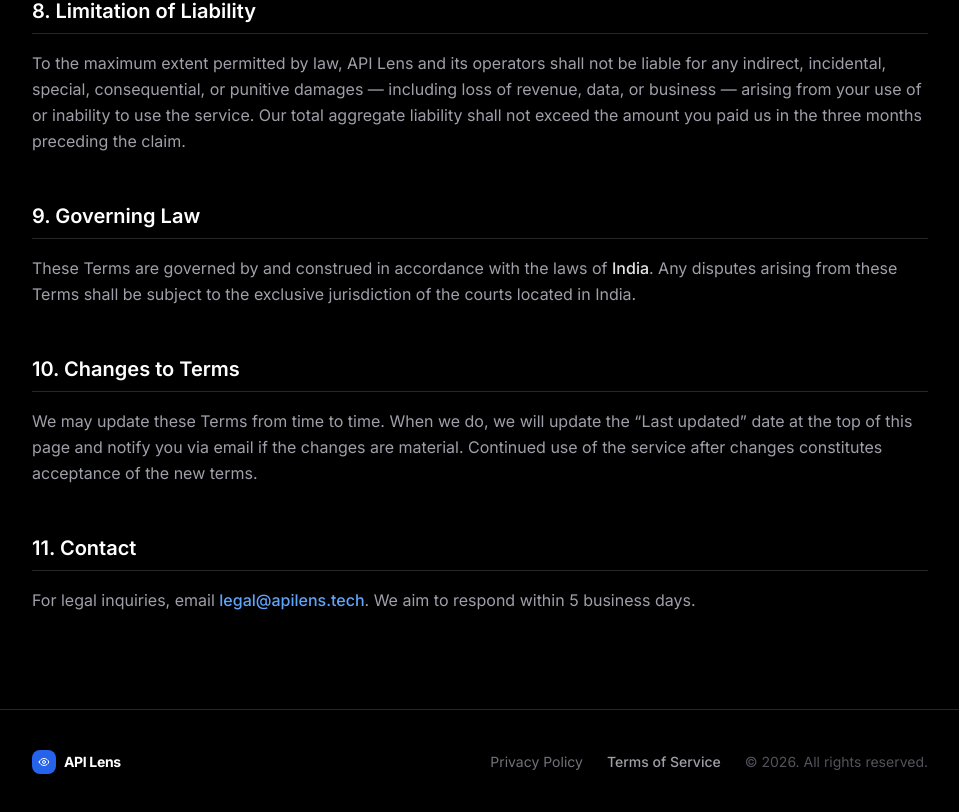
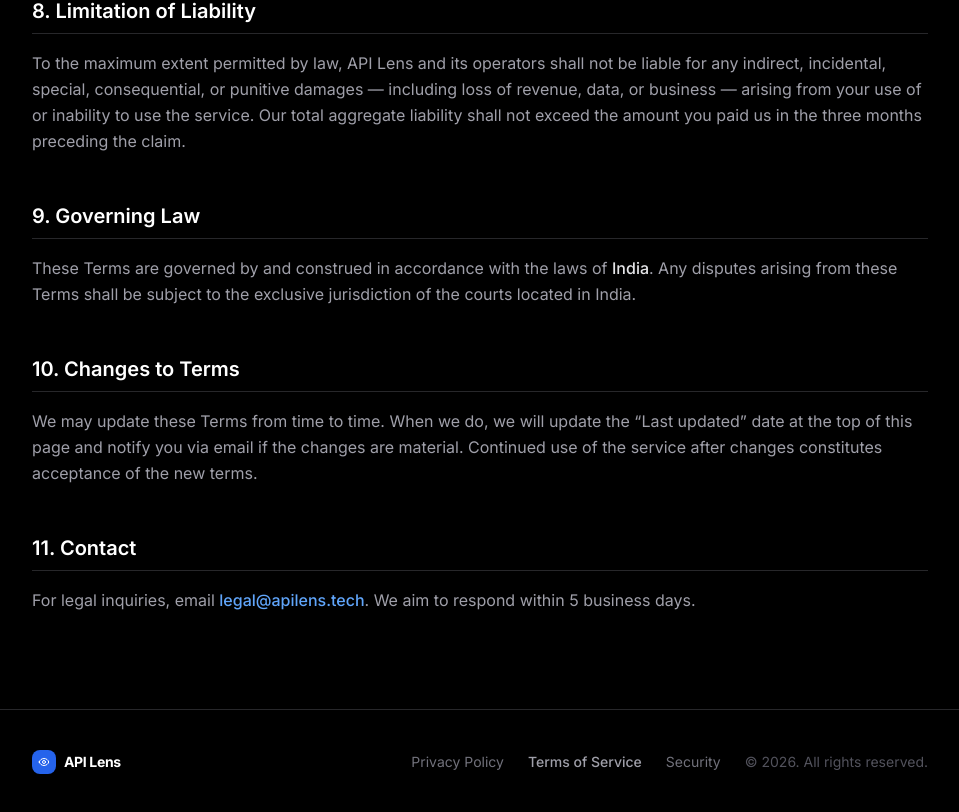
Before and after one commit to abinaya661/api-lens, a Next.js app: page /terms in a window 1280 px wide. Shown: the part 1804-2616 px from the top of the page, without its empty margins (160-1119 px from the left). Built offline with nearby package versions, Linux system fonts and the light colour scheme; no server answers.

Commit message:
fix(copy): remove slack references and unify security footer links

```diff
--- a/app/page.tsx
+++ b/app/page.tsx
@@ -109,7 +109,7 @@
                   </div>
                   <h3 className="text-xl font-semibold text-white mb-3">Budget Alerts</h3>
                   <p className="text-zinc-400 leading-relaxed">
-                    Set hard caps and receive instant Slack/Email alerts when usage spikes, completely avoiding bill shock.
+                    Set hard caps and receive instant Email & In-App alerts when usage spikes, completely avoiding bill shock.
                   </p>
                 </div>
 
--- a/app/privacy/page.tsx
+++ b/app/privacy/page.tsx
@@ -309,6 +309,7 @@
           <div className="flex gap-6 text-sm text-zinc-500">
             <Link href="/privacy" className="hover:text-white transition-colors text-zinc-400 font-medium">Privacy Policy</Link>
             <Link href="/terms" className="hover:text-white transition-colors">Terms of Service</Link>
+            <Link href="/security" className="hover:text-white transition-colors">Security</Link>
             <span className="text-zinc-600">&copy; 2026. All rights reserved.</span>
           </div>
         </div>
--- a/app/security/page.tsx
+++ b/app/security/page.tsx
@@ -210,6 +210,7 @@
           <div className="flex gap-6 text-sm text-zinc-500">
             <Link href="/privacy" className="hover:text-white transition-colors">Privacy Policy</Link>
             <Link href="/terms" className="hover:text-white transition-colors">Terms of Service</Link>
+            <Link href="/security" className="hover:text-white transition-colors text-zinc-400 font-medium">Security</Link>
             <span className="text-zinc-600">&copy; 2026. All rights reserved.</span>
           </div>
         </div>
--- a/app/terms/page.tsx
+++ b/app/terms/page.tsx
@@ -235,6 +235,7 @@
           <div className="flex gap-6 text-sm text-zinc-500">
             <Link href="/privacy" className="hover:text-white transition-colors">Privacy Policy</Link>
             <Link href="/terms" className="hover:text-white transition-colors text-zinc-400 font-medium">Terms of Service</Link>
+            <Link href="/security" className="hover:text-white transition-colors">Security</Link>
             <span className="text-zinc-600">&copy; 2026. All rights reserved.</span>
           </div>
         </div>
--- a/components/landing/dashboard-preview.tsx
+++ b/components/landing/dashboard-preview.tsx
@@ -194,7 +194,7 @@
       <div className="flex items-center justify-between mb-8">
         <div>
           <h3 className="text-lg font-semibold text-white">Active Budgets</h3>
-          <p className="text-sm text-zinc-500">Alerts triggering via Slack & Email</p>
+          <p className="text-sm text-zinc-500">Alerts triggering via Email & In-App</p>
         </div>
         <button
           onClick={() => setClickedMock(true)}
--- a/components/landing/pricing-section.tsx
+++ b/components/landing/pricing-section.tsx
@@ -7,7 +7,7 @@
 const MONTHLY_FEATURES = [
   'Unlimited API keys & providers',
   'Real-time spend aggregation',
-  'Granular budget alerts via Slack/Email',
+  'Granular budget alerts via Email & In-App',
   'End-to-end AES-256-GCM encryption',
   'Automated key rotation reminders',
   'Unlimited team members',
```
Also changed, not shown: 1 other file (tests, documents, lock files or other folders).
